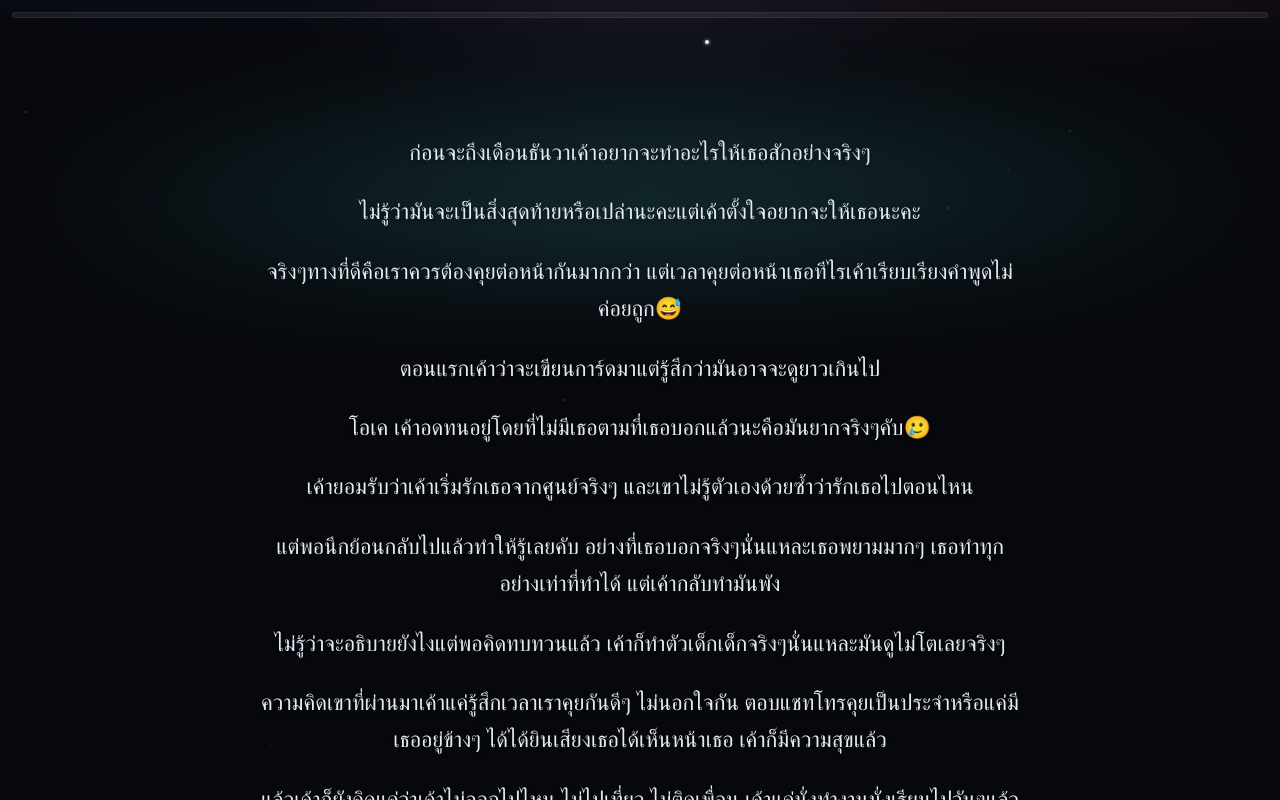
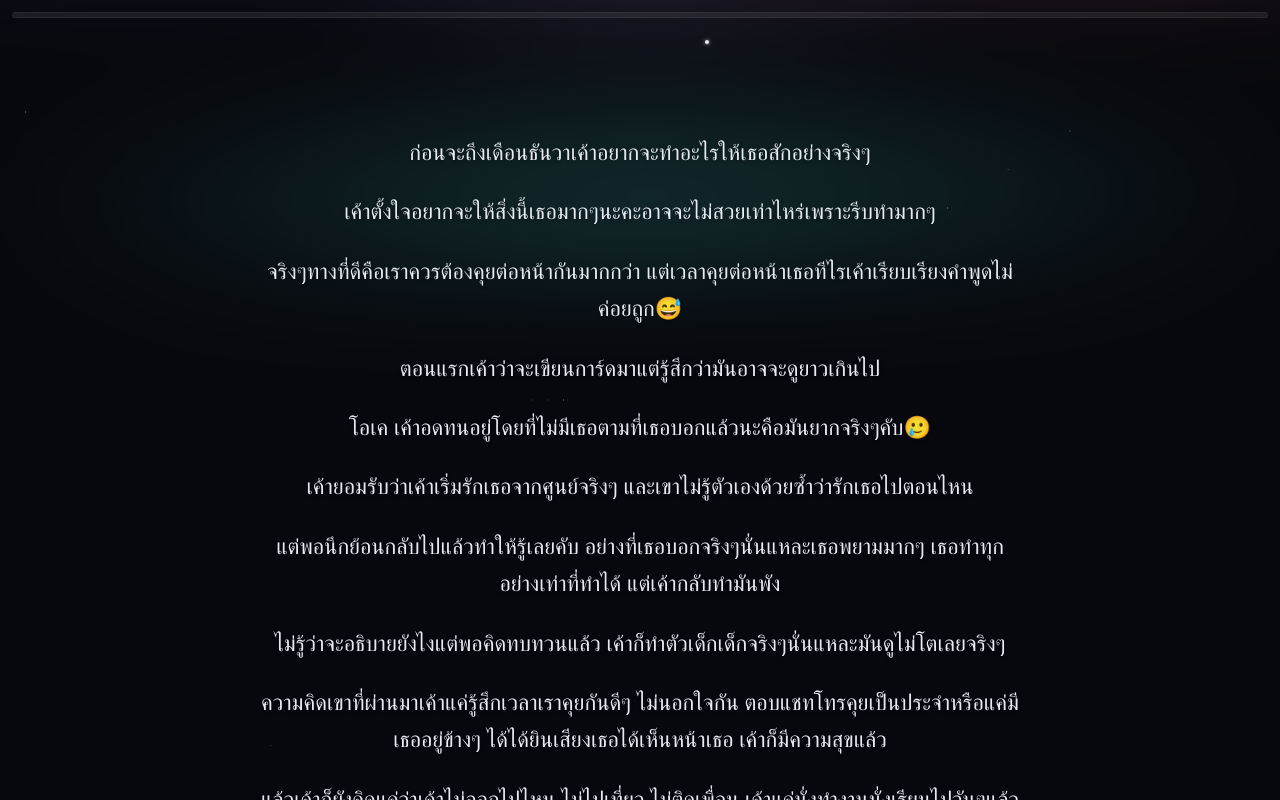
Before and after one commit to Munggon221133/my-love, a React (Vite) app: page /#/gallery in a window 1280 px wide. Built offline with nearby package versions, Linux system fonts and the light colour scheme.

Commit message:
Commit change

```diff
--- a/src/pages/Gallery/Gallery.tsx
+++ b/src/pages/Gallery/Gallery.tsx
@@ -244,7 +244,7 @@ export default function Gallery() {
             >
                 <div className="credits">
                     <p className="line">ก่อนจะถึงเดือนธันวาเค้าอยากจะทำอะไรให้เธอสักอย่างจริงๆ</p>
-                    <p className="line">ไม่รู้ว่ามันจะเป็นสิ่งสุดท้ายหรือเปล่านะคะแต่เค้าตั้งใจอยากจะให้เธอนะคะ</p>
+                    <p className="line">เค้าตั้งใจอยากจะให้สิ่งนี้เธอมากๆนะคะอาจจะไม่สวยเท่าไหร่เพราะรีบทำมากๆ</p>
                     <p className="line">จริงๆทางที่ดีคือเราควรต้องคุยต่อหน้ากันมากกว่า แต่เวลาคุยต่อหน้าเธอทีไรเค้าเรียบเรียงคำพูดไม่ค่อยถูก😅</p>
                     <p className="line">ตอนแรกเค้าว่าจะเขียนการ์ดมาแต่รู้สึกว่ามันอาจจะดูยาวเกินไป</p>
                     <p className="line">โอเค เค้าอดทนอยู่โดยที่ไม่มีเธอตามที่เธอบอกแล้วนะคือมันยากจริงๆคับ🥲</p>
```
